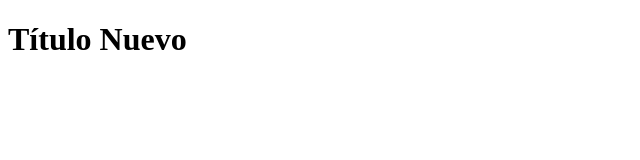
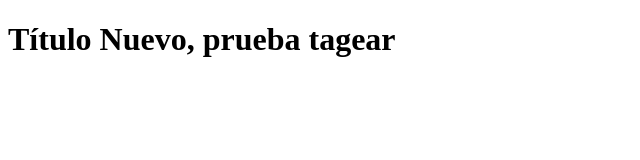
Before and after one commit to pelayogb/hello-world-git, a plain HTML site: page index.html in a window 1280 px wide. Shown: the whole page, without its empty margins (0-640 px from the left). Drawn offline with Linux system fonts and the light colour scheme.

Commit message:
Update index.html

```diff
--- a/index.html
+++ b/index.html
@@ -7,6 +7,6 @@
     <title>DemoGit</title>
 </head>
 <body>
-    <h1>Título Nuevo</h1>
+    <h1>Título Nuevo, prueba tagear</h1>
 </body>
 </html>
```
